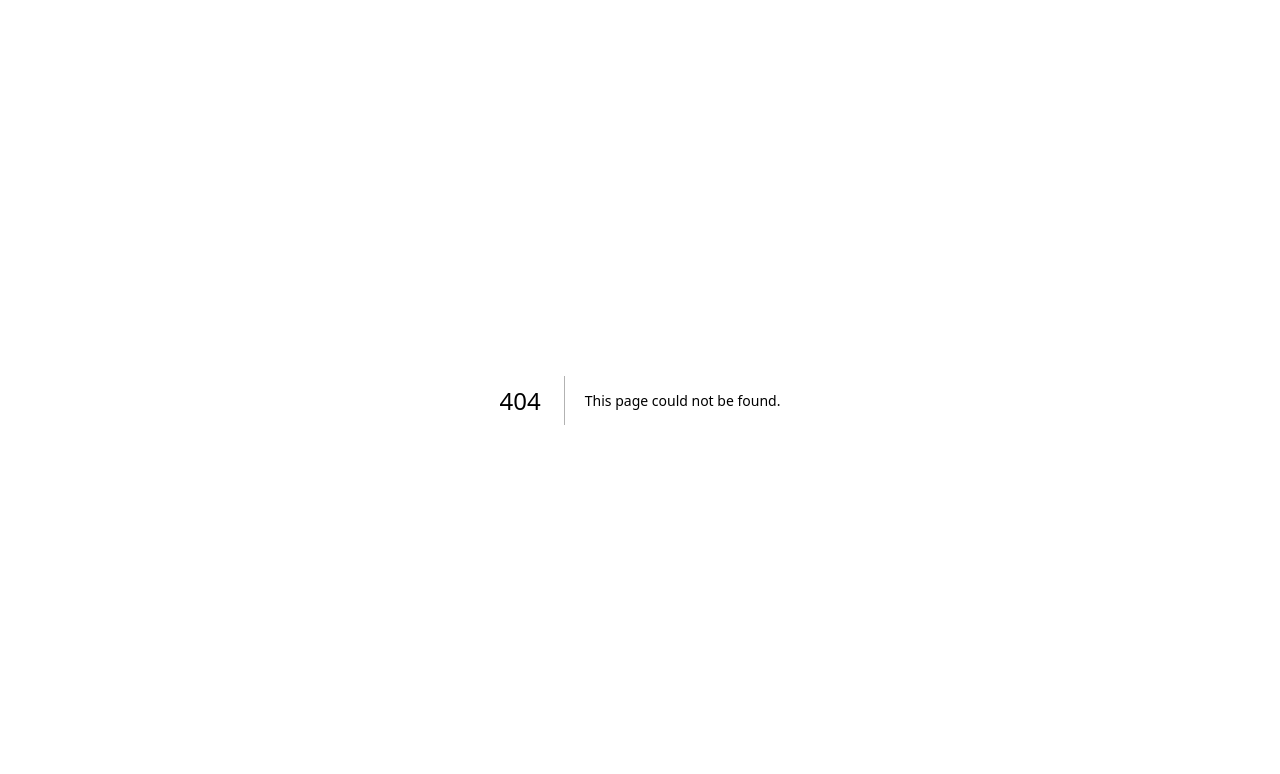
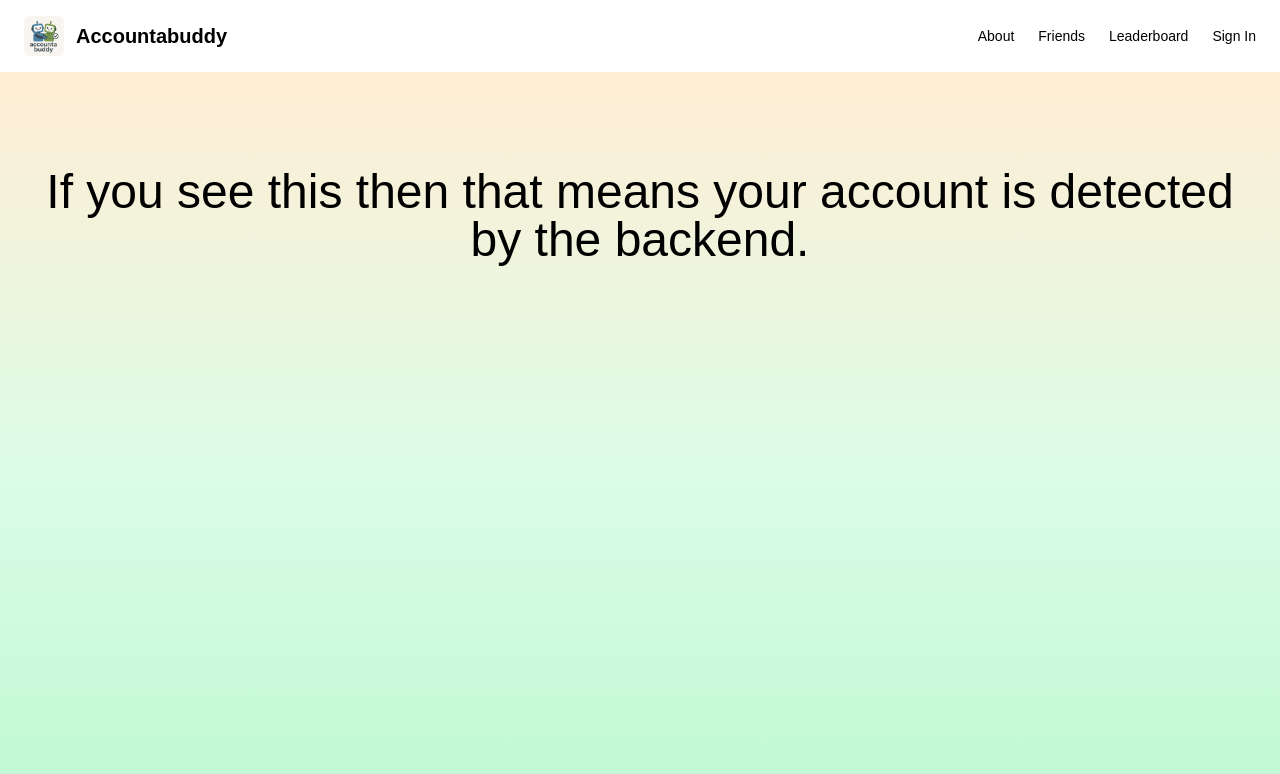
Before and after one commit to jalee314/AccountaBuddy, a Next.js app: page /account in a window 1280 px wide. Before the commit this address had no page. Shown: the top 774 px of the page. Built offline with nearby package versions, Linux system fonts and the light colour scheme.

Commit message:
solved merge conflicts before pushing to main

```diff
--- /dev/null
+++ b/app/account/page.jsx
@@ -0,0 +1,12 @@
+import Navbar from '../../components/Navbar';
+
+export default function AccountPage() {
+  return (
+    <>
+      <Navbar />
+      <main className="pt-24 min-h-screen flex flex-col items-center bg-gradient-to-b from-orange-100 via-green-100 to-green-200 text-center px-4">
+        <p className="text-5xl text-black">If you see this then that means your account is detected by the backend.</p>
+      </main>
+    </>
+  );
+}
```
